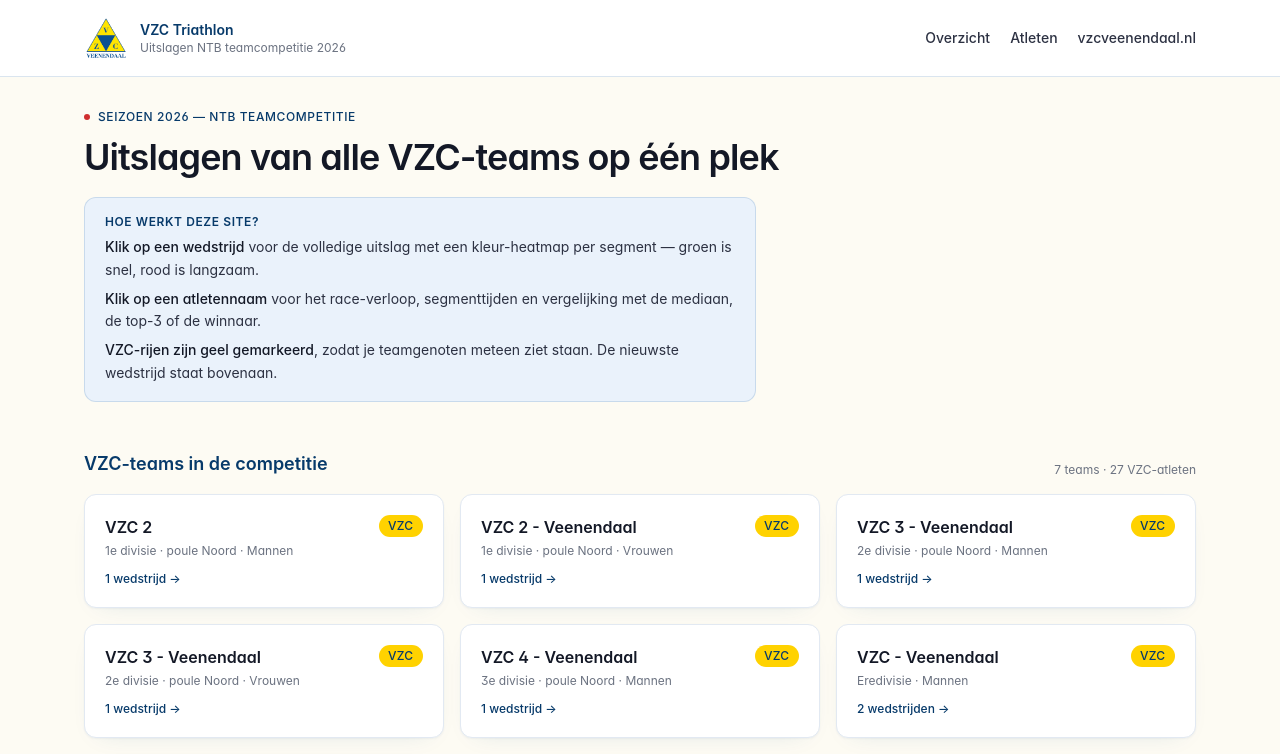
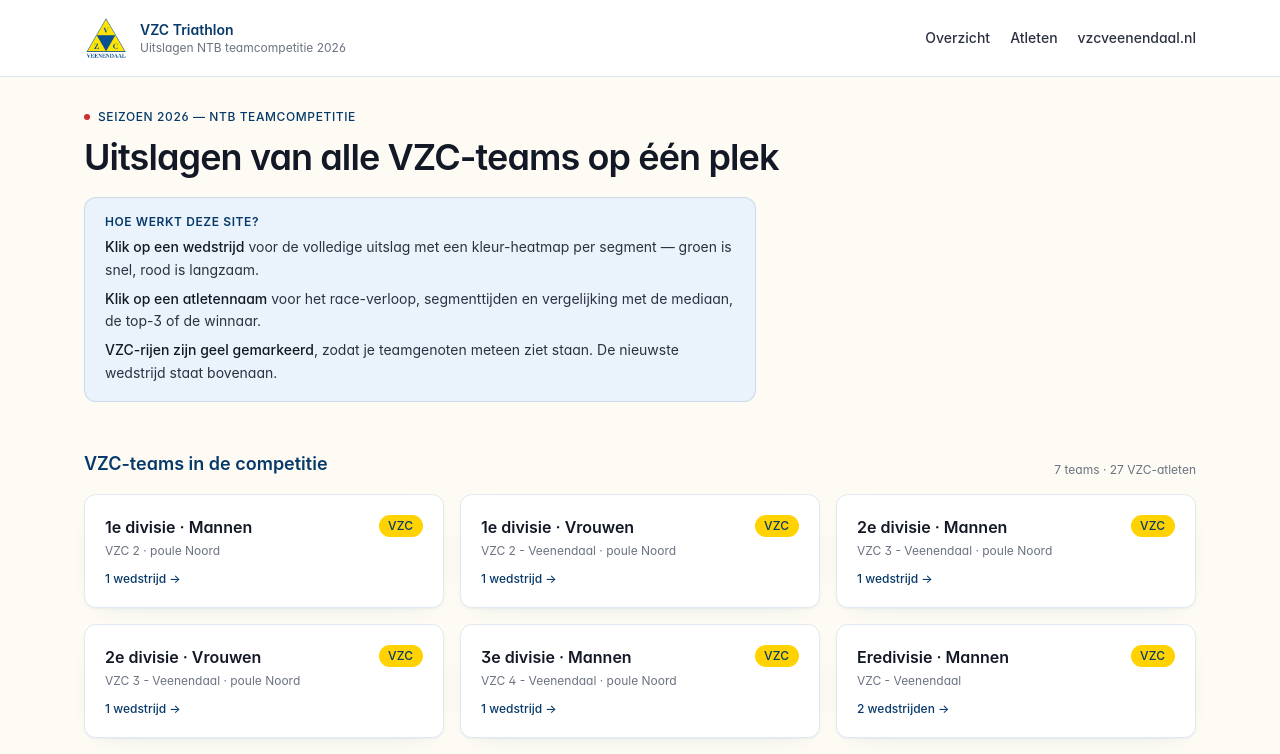
Before and after one commit to David2085/vzc-uitslagen, a Next.js app: page / in a window 1280 px wide. Shown: the top 754 px of the page. Built offline with nearby package versions, Linux system fonts and the light colour scheme.

Commit message:
Toon divisie · geslacht bovenaan team-kaart, teamnaam grijs eronder

```diff
--- a/src/app/page.tsx
+++ b/src/app/page.tsx
@@ -61,12 +61,11 @@
                 <div className="flex items-start justify-between gap-3">
                   <div>
                     <div className="text-base font-semibold text-[color:var(--color-vzc-ink)]">
-                      {t.naam}
+                      {t.divisie} · {t.geslacht === "mannen" ? "Mannen" : "Vrouwen"}
                     </div>
                     <div className="mt-1 text-xs text-[color:var(--color-vzc-muted)]">
-                      {t.divisie}
-                      {t.poule ? ` · poule ${t.poule}` : ""} ·{" "}
-                      {t.geslacht === "mannen" ? "Mannen" : "Vrouwen"}
+                      {t.naam}
+                      {t.poule ? ` · poule ${t.poule}` : ""}
                     </div>
                   </div>
                   <span className="vzc-pill-vzc vzc-pill">VZC</span>
```
